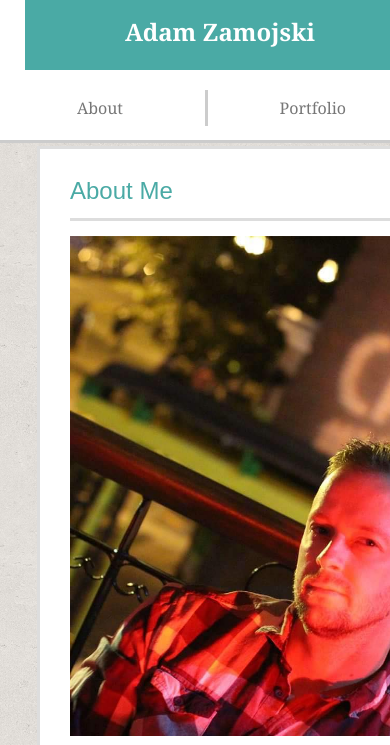
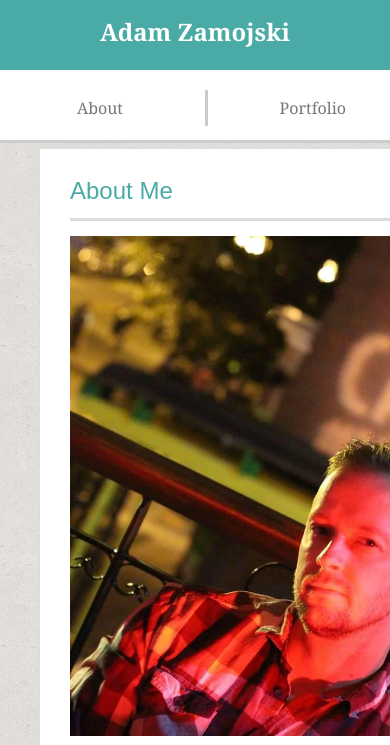
Before and after one commit to ajzamojski/Responsive-Portfolio, a PHP site: page / in a window 390 px wide; the page is wider, and only the part inside the window is pictured. Shown: the top 745 px of that part. Run offline with PHP 8.4, Linux system fonts and the light colour scheme.

Commit message:
version2

```diff
--- a/assets/css/style.css
+++ b/assets/css/style.css
@@ -200,7 +200,7 @@ h2 {
 }
 
 
-@media only screen and (max-width: 980px)
+@media screen and (max-width: 980px)
 {
 	.nav {
 	background-color: #ffffff;
@@ -320,7 +320,7 @@ li {
 
 }
 
-@media only screen and (max-width: 768px)
+@media screen and (max-width: 768px)
 {
 
 body {
@@ -434,7 +434,7 @@ h3 {
 
 }
 
-@media only screen and (max-width: 640px)
+@media screen and (max-width: 640px)
 {
 body {
 	margin: 0px;
@@ -454,6 +454,7 @@ header {
 
 .navheading {
 	width: 100%;
+	margin: 0px;
 	position: static;
 }
 
```
